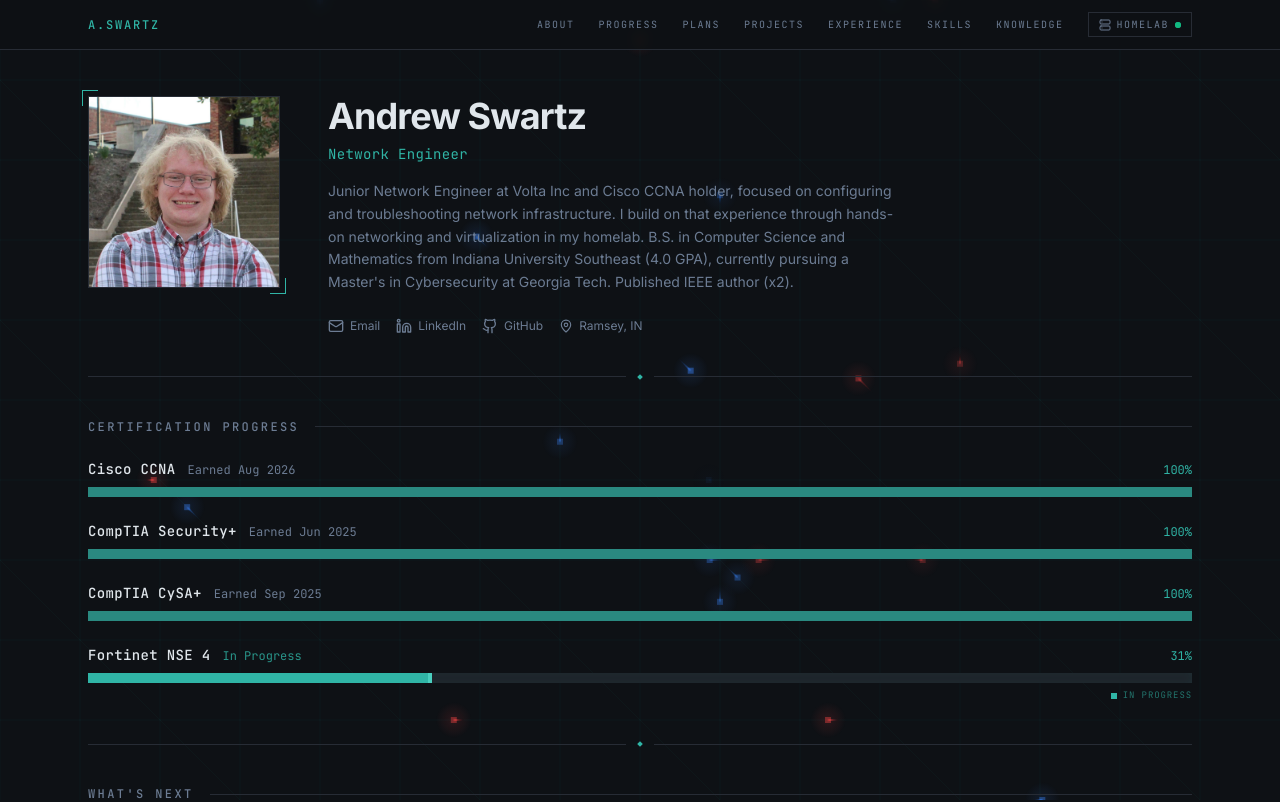
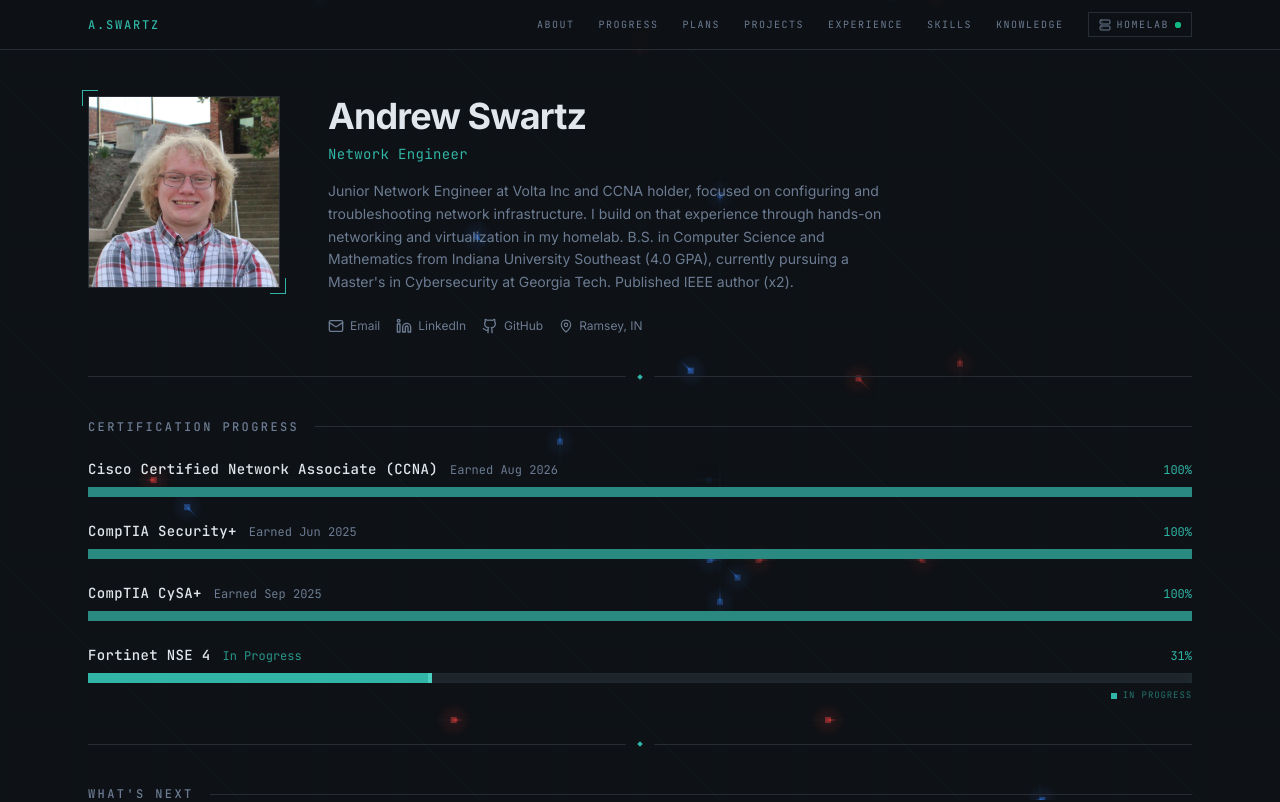
Before and after one commit to smortz11/Web_Portfolio, a Next.js app: page / in a window 1280 px wide. Shown: the top 802 px of the page. Built offline with nearby package versions, Linux system fonts and the light colour scheme.

Commit message:
Remove redundant Cisco CCNA wording

```diff
--- a/app/page.tsx
+++ b/app/page.tsx
@@ -19,7 +19,7 @@ import { GeometricBackground } from "@/components/geometric-bg"
  * =============================================
  */
 const certifications = [
-  { label: "Cisco CCNA", value: 100, subtitle: "Earned Aug 2026" },
+  { label: "Cisco Certified Network Associate (CCNA)", value: 100, subtitle: "Earned Aug 2026" },
   { label: "CompTIA Security+", value: 100, subtitle: "Earned Jun 2025" },
   { label: "CompTIA CySA+", value: 100, subtitle: "Earned Sep 2025" },
   { label: "Fortinet NSE 4", value: 31, subtitle: "In Progress" },
--- a/components/hero-section.tsx
+++ b/components/hero-section.tsx
@@ -28,7 +28,7 @@ export function HeroSection() {
           Network Engineer
         </p>
         <p className="mt-4 max-w-xl text-sm leading-relaxed text-muted-foreground">
-          Junior Network Engineer at Volta Inc and Cisco CCNA holder, focused
+          Junior Network Engineer at Volta Inc and CCNA holder, focused
           on configuring and troubleshooting network infrastructure. I build
           on that experience through hands-on networking and virtualization
           in my homelab. B.S. in Computer Science and Mathematics from Indiana
```
